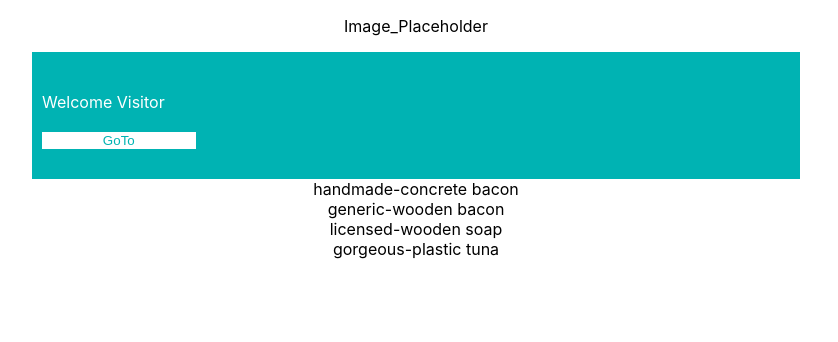
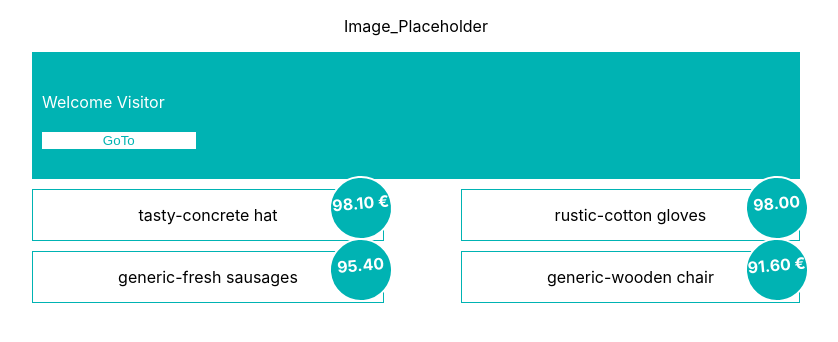
Before and after one commit to dci-ber-fbw21/spa-router-params-products-list-Gercai, a React (Create React App) app: page / in a window 1280 px wide. Shown: the top 342 px of the page, without its empty margins (224-1062 px from the left). Built offline with nearby package versions, Linux system fonts and the light colour scheme.

Commit message:
added top products to home

```diff
--- a/src/views/home/index.js
+++ b/src/views/home/index.js
@@ -25,7 +25,7 @@ componentDidMount(){
 
 
   let bestSeller = products.sort((a,b) =>{
-    return a.price - b.price;
+    return b.price - a.price;
   });
 
 
@@ -44,25 +44,28 @@ GoTo(pathname){
 
 render(){
 
-  console.log(this.state.bestSeller);
 
 return (
 
-    <article>
+    <article className="home">
 
   <section className="products">
+
   <div>Welcome Visitor</div>
   <button onClick={() => this.GoTo("/products")}>GoTo</button>
+
   </section>
 
-<section className="Productlist">
+<section className="productList">
 {
   this.state.bestSeller
   .filter((i, index) => (index < 4))
   .map((element) =>{
     return( <div>
 
-{element.slug}
+        {element.slug}
+
+      <p>{element.price.toFixed(2)} €</p>
       </div>)
   })
 }
--- a/src/views/home/index.scss
+++ b/src/views/home/index.scss
@@ -1,8 +1,14 @@
+
+
+.home{
+    margin-left: 20%;
+    width: 60%;
 .products{
+
+    width: 100%;
     background-color: #00b3b3;
     display: flex;
     flex-direction: column;
-    width: 60%;
     justify-content: left;
     align-items: left;
     color: white;
@@ -23,6 +29,45 @@
     }
 }
 
+.productList{
+    margin: 10px;
+    width: 100%;
+    display: grid;
+    grid-gap: 10%;
+    grid-template:
+        "a b"
+        "c d";
+
+        div{
+
+            border: solid #00b3b3 1px;
+            position: relative;
+            height: 50px;
+            display: flex;
+            justify-content: center;
+            align-items: center;
+            p{
+                border: solid white 2px;
+                position: absolute;
+                text-align: center;
+                line-height: 50px;
+                height: 60px;
+                width: 60px;
+                top: -30px;
+                right: -10px;
+                background-color: #00b3b3;
+                color: white;
+                font-weight: bold;
+                border-radius: 100%;
+
+                transform: rotate(-5deg);
+            }
+        }
+
+
+}
+
 .welcome{
     width: 100%;
 }
+}
--- a/src/views/nexus/index.js
+++ b/src/views/nexus/index.js
@@ -6,13 +6,10 @@ import Home from "../home";
 import {
   BrowserRouter as Router,
   Route,
-  Switch,
-  Link,
   withRouter,
 } from "react-router-dom";
 
 import "./index.scss";
-import productPage from "../productPage";
 
 class Hub extends React.Component{
 
```
